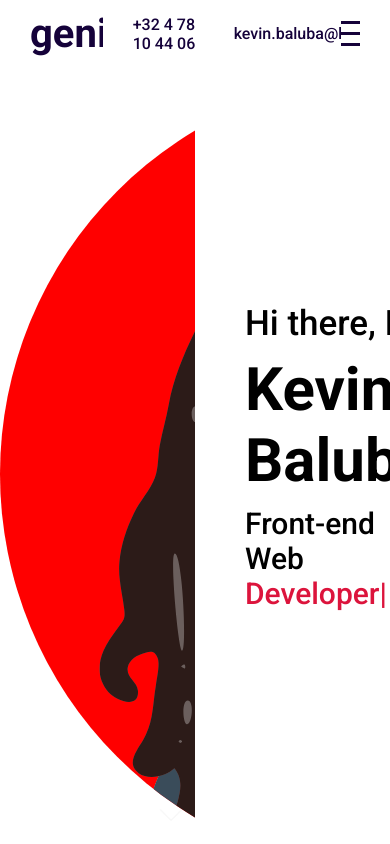
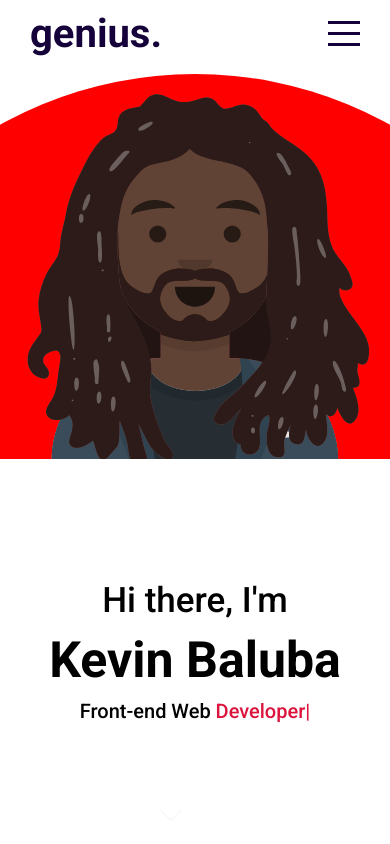
Before and after one commit to kevinblb95/portfolio, a React (Create React App) app: page / in a window 390 px wide. Built offline with nearby package versions, Linux system fonts and the light colour scheme.

Commit message:
responsivity pt1

```diff
--- a/src/components/intro/intro.scss
+++ b/src/components/intro/intro.scss
@@ -1,6 +1,14 @@
+@import "../../global.scss";
 .intro{
     background-color: white;
     display: flex;
+
+    @include mobile{
+        flex-direction: column;
+        align-items: center;
+    }
+
+
 
 
      .left{
@@ -17,8 +25,16 @@
             align-items: flex-end;
             justify-content: center;
 
+            @include mobile{
+                align-items: flex-start;
+            }
+
             img{
                 height: 90%;
+
+                @include mobile{
+                    height: 50%;
+                }
             }
          }
      }
@@ -35,9 +51,18 @@
             justify-content: center;
             position: relative;
 
+            @include mobile{
+                padding-left: 0;
+                align-items: center;
+            }
+
             h1{
                 font-size: 60px;
                 margin: 10px 0;
+
+                @include mobile{
+                    font-size: 50px ;
+                }
             }
 
             h2{
@@ -49,6 +74,10 @@
             h3{
                 font-size: 30px;
                 font-weight: 500;
+
+                @include mobile{
+                    font-size: 20px ;
+                }
 
                 span{
                     font-size: inherit;
--- a/src/components/portfolio/portfolio.scss
+++ b/src/components/portfolio/portfolio.scss
@@ -4,9 +4,18 @@
 display: flex;
 flex-direction: column;
 align-items: center;
+@include mobile{
+    justify-content: center;
+
+}
 
 h1{
     font-size: 50px;
+
+    @include mobile{
+        font-size: 40px;
+
+    }
 
 }
 
@@ -16,6 +25,14 @@
     list-style: none;
     display: flex;
 
+    @include mobile{
+        margin: 0;
+        flex-wrap: wrap;
+        justify-content: center;
+    }
+
+
+
 }
 .container{
     width: 70%;
@@ -23,6 +40,9 @@
     align-items: center;
     justify-content: center;
     flex-wrap: wrap;
+    @include mobile{
+        width: 100%;
+    }
 
 
     .item{
@@ -38,6 +58,11 @@
         position: relative;
         transition: all 1s ease;
 
+        @include mobile{
+            margin: 10px 20px;
+            width: 120px;
+            height: 100px;
+        }
         h3{
            position: absolute;
            font-size: 20px;
--- a/src/components/topbar/topbar.scss
+++ b/src/components/topbar/topbar.scss
@@ -31,6 +31,11 @@
             .itemsContainer{
                 margin-left: 30px;
                 font-weight: 500;
+                @include mobile{
+                    display: none ;
+                }
+
+
             }
         }
         .right{
--- a/src/components/works/Works.jsx
+++ b/src/components/works/Works.jsx
@@ -59,7 +59,7 @@
                                 </div>
                             </div>
                             <div className="right ">
-                                <img src={d.img} />
+                                <img src={d.img} alt="" />
 
                             </div>
 
--- a/src/components/works/works.scss
+++ b/src/components/works/works.scss
@@ -1,3 +1,4 @@
+@import "../../global.scss";
 .works{
     background-color: crimson;
     display: flex;
@@ -10,6 +11,11 @@
         width: 60px;
         position: absolute;
         cursor: pointer;
+
+        @include mobile{
+            display: none;
+
+        }
 
         &.left{
             left: 200px;
@@ -32,6 +38,12 @@
         display: flex;
         position: absolute;
         left: 0vw;
+        @include mobile{
+            height: 100vh;
+            flex-direction: column;
+            justify-content: center;
+        }
+
 
         .container{
             width: 100vw;
@@ -47,6 +59,13 @@
                 display: flex;
                 align-items: center;
                 justify-content: center;
+
+                @include mobile {
+                    width: 90%;
+                    height: 180px;
+                    margin: 20px 0
+                }
+
 
                 .left{
                     flex: 4;
--- a/src/global.scss
+++ b/src/global.scss
@@ -1 +1,9 @@
 $mainColor : #15023a;
+
+$width : 768px;
+
+@mixin mobile {
+    @media (max-width: #{$width}) {
+            @content
+    }
+}
```
